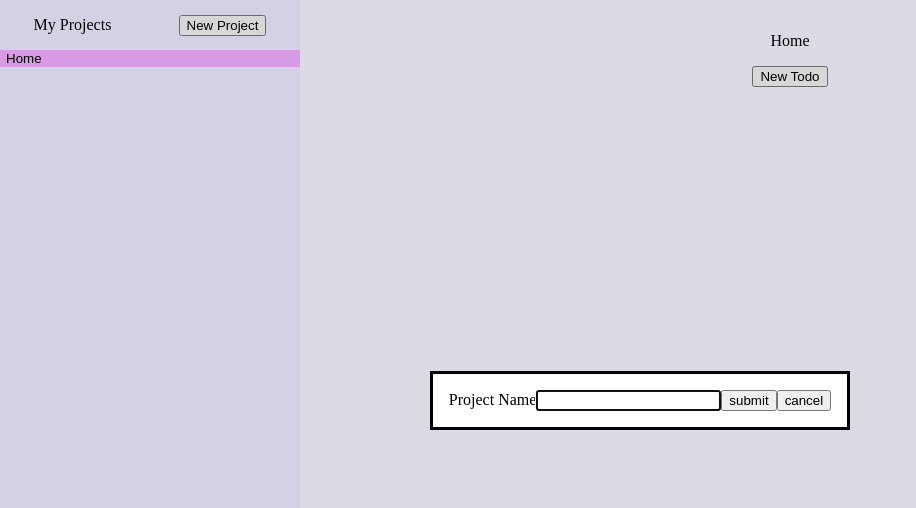
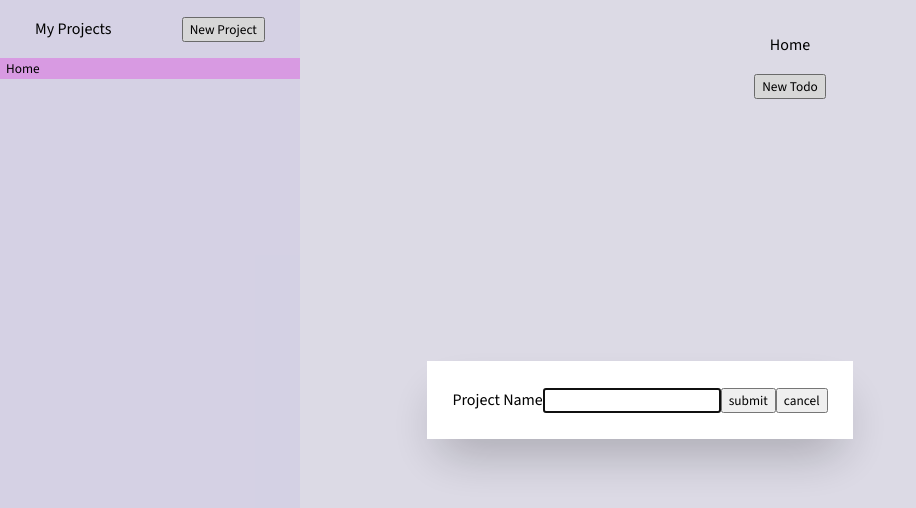
Before and after one commit to MclPio/todolist-js, a website built with webpack: page src/index.html in a window 1280 px wide. Both pictures are taken after a click on the button "New Project". Shown: the whole page, without its empty margins (0-916 px from the left). Built offline with nearby package versions, Linux system fonts and the light colour scheme.

Commit message:
Add font-family and type scale

```diff
--- a/src/css/style.css
+++ b/src/css/style.css
@@ -2,6 +2,16 @@
 option button uses tailwind Indigo colors
 project-button uses tailwind Violet colors
 */
+@font-face {
+  font-family: 'SourceSans3-VariableFont_wght';
+  src: url('../fonts/SourceSans3-VariableFont_wght.ttf');
+  font-style: normal;
+}
+
+* {
+  font-family: 'SourceSans3-VariableFont_wght';
+}
+
 :root {
   --priority-3: #7dd3fc;
   --priority-3-border: #0c4a6e;
@@ -14,6 +24,65 @@ project-button uses tailwind Violet colors
 
   --priority-4: #d4d4d8;
   --priority-4-border: #18181b;
+
+  --text-size-xs: 0.64rem;
+  --text-size-sm: 0.8rem;
+  --text-size-md: 1rem;
+  --text-size-lg: 1.25rem;
+  --text-size-xl: 1.56rem;
+  --text-size-2xl: 1.95rem;
+  --text-size-3xl: 2.44rem;
+  --text-size-4xl: 3.05rem;
+  --text-size-5xl: 3.81rem;
+}
+
+html {font-size: 16px;}
+
+body {
+  font-family: 'Open Sans', sans-serif;
+  font-weight: false;
+  line-height: 1.65;
+}
+
+p {
+  font-size: 1em;
+}
+
+h1,
+h2,
+h3,
+h4,
+h5 {
+  font-family: 'Open Sans', sans-serif;
+  font-weight: true;
+  line-height: 1.15;
+}
+
+h1,
+.text-size-h1 {
+  font-family: 'Source Sans 3', sans-serif;
+  font-weight: 500;
+  margin-top: 0;
+  font-size: 3.05em;
+}
+
+h2,
+.text-size-h2 { font-size: 2.44em; }
+
+h3,
+.text-size-h3 { font-size: 1.95em; }
+
+h4,
+.text-size-h4 { font-size: 1.56em; }
+
+h5,
+.text-size-h5 { font-size: 1.25em; }
+
+.text-caption { font-size: 0.8em; }
+
+small,
+.text-small {
+  font-size: 0.64em;
 }
 
 body,html {
@@ -137,7 +206,7 @@ ul {
 }
 
 .due-date {
-  font-size: small;
+  font-size: var(--text-size-sm);
   height: 2rem;
 }
 
@@ -179,3 +248,11 @@ ul {
   background-color: var(--priority-4);
   border: 1px solid var(--priority-4-border);
 }
+
+dialog {
+  border: none !important;
+  border-radius: calc(5px * var(--ratio));
+  box-shadow: 0 0 #0000, 0 0 #0000, 0 25px 50px -12px rgba(0, 0, 0, 0.25);
+  padding: 1.6rem;
+  max-width: 400px;
+}
```
Also changed, not shown: src/fonts/SourceSans3-VariableFont_wght.ttf (added).
